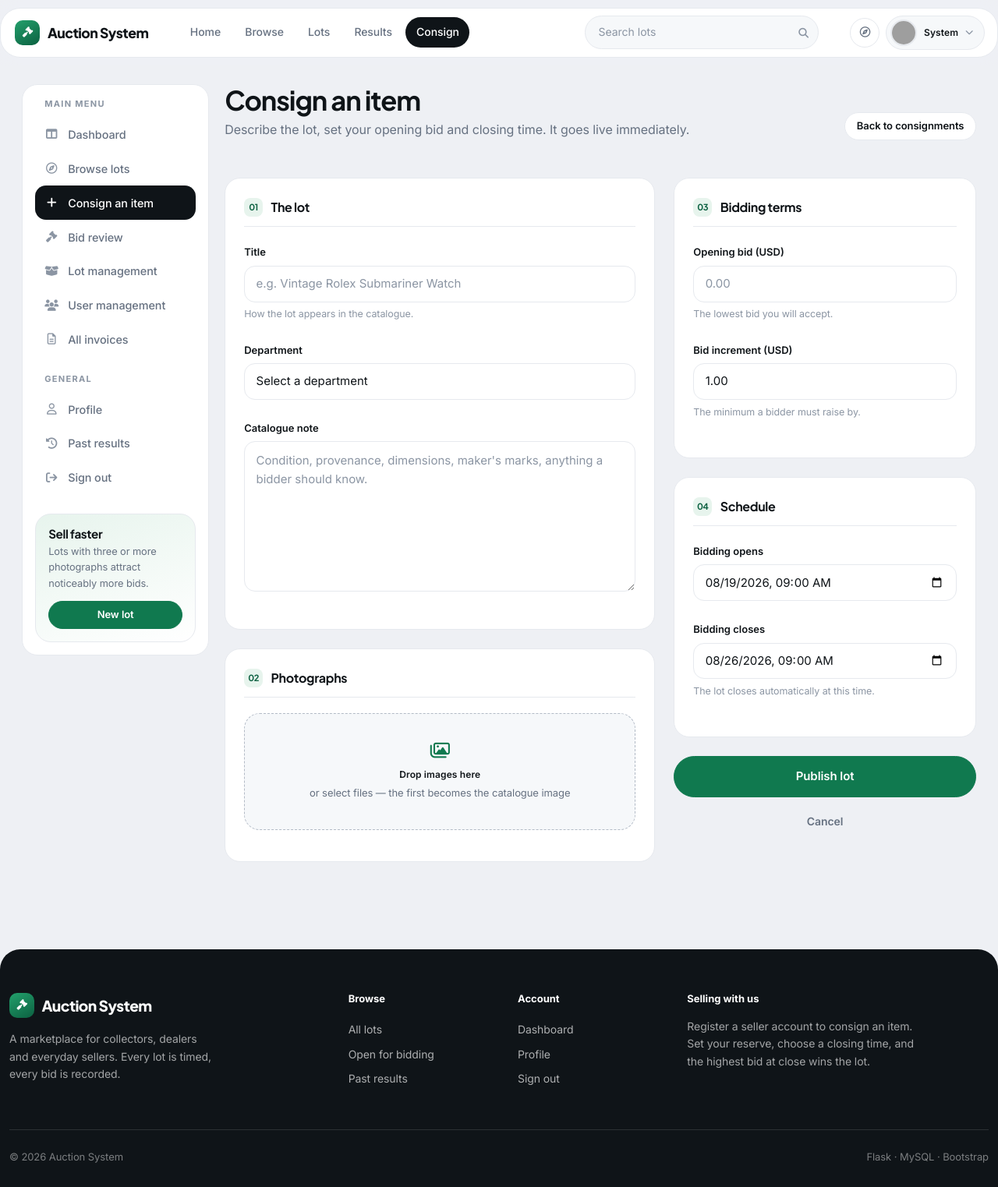
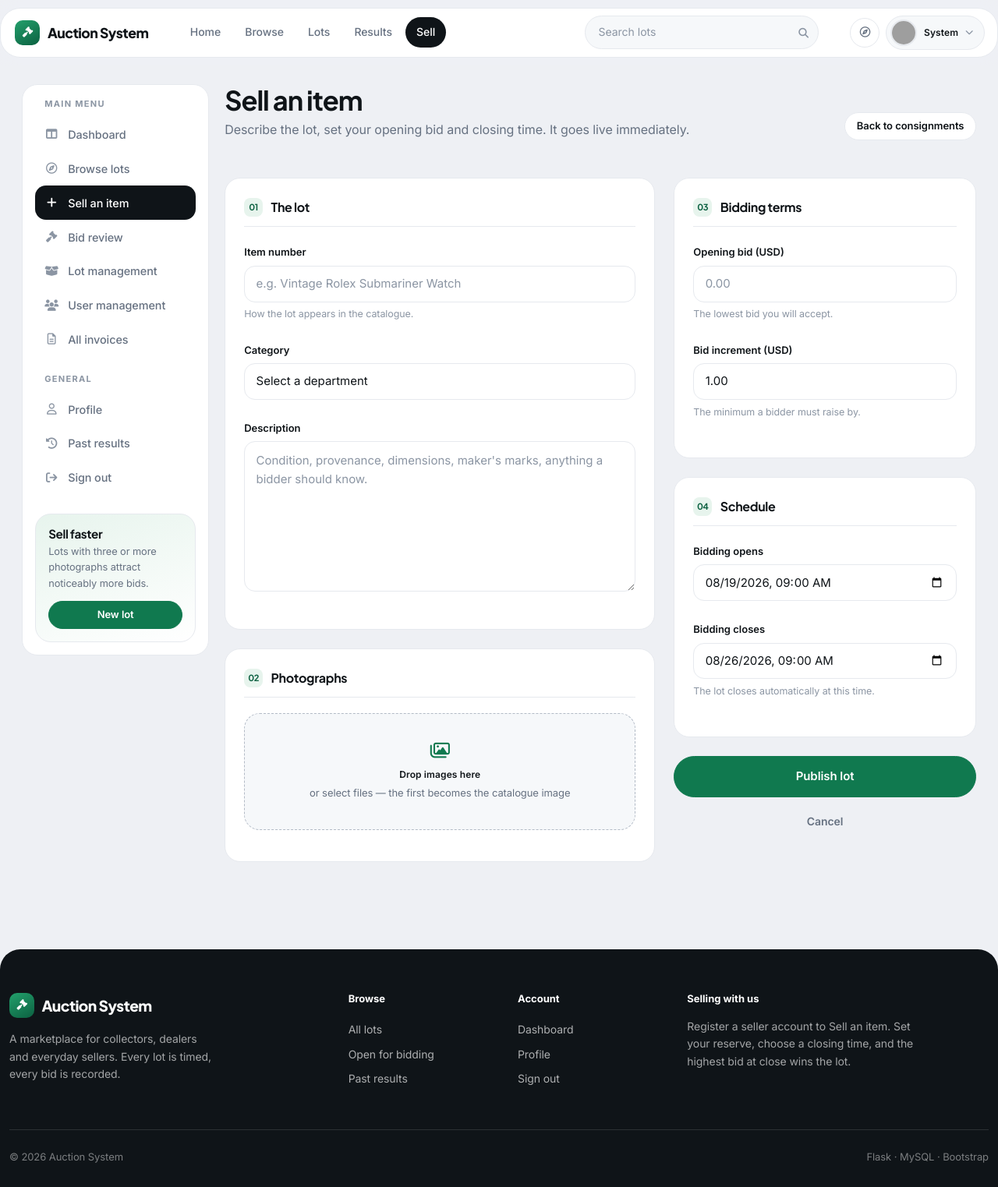
Before and after one commit to Meplodge/auction, a Flask app: page /create_auction in a window 1280 px wide. Shown: the whole page at 78% size. Run offline with Flask 3, Linux system fonts and the light colour scheme; a user stored in the database is signed in; data comes from the database, SQL or seed files in the repository; some libraries are stand-ins or nearby versions; grey boxes are pictures that could not be loaded.

Commit message:
consign_to_sell

```diff
--- a/_bidtest.py
+++ b/_bidtest.py
@@ -1,5 +1,5 @@
 """Temporary check: first bid may equal the seller's starting price."""
-import urllib.request, urllib.parse, http.cookiejar, MySQLdb
+import urllib.request, urllib.parse, http.cookiejar, MySQLdb, MySQLdb.cursors
 
 BASE = 'http://127.0.0.1:5000'
 db = MySQLdb.connect(host='localhost', user='root', passwd='', db='auction_db',
--- a/generate_docx.py
+++ b/generate_docx.py
@@ -138,7 +138,7 @@ add_paragraph(doc,
 add_heading_custom(doc, "1.5 Target Users", level=2)
 add_bullets(doc, [
     "Buyers: registered users who browse lots, place bids, manage watchlists and pay invoices.",
-    "Sellers: registered users who consign items, upload photographs and track bidding activity.",
+    "Sellers: registered users who Sell items, upload photographs and track bidding activity.",
     "Administrators: users who moderate lots, bids and accounts, and settle payments on behalf of buyers."
 ])
 
@@ -298,7 +298,7 @@ add_bullets(doc, [
 
 add_heading_custom(doc, "4.4 Seller Features", level=2)
 add_bullets(doc, [
-    "Consign new lots with title, category, description, opening bid, bid increment and closing time.",
+    "Sell new lots with title, category, description, opening bid, bid increment and closing time.",
     "Upload multiple photographs; the first image is used as the primary catalogue photo.",
     "Track all consigned lots, live lots, closed lots, watchers and total revenue.",
     "View dashboard charts showing bidding activity and earnings over the previous fourteen days."
--- a/templates/base.html
+++ b/templates/base.html
@@ -36,7 +36,7 @@
                     <li><a href="{{ url_for('search') }}">Lots</a></li>
                     <li><a href="{{ url_for('search', status='closed') }}">Results</a></li>
                     {% if current_user.is_authenticated and current_user.user_type in ['seller', 'admin'] %}
-                    <li><a href="{{ url_for('create_auction') }}">Consign</a></li>
+                    <li><a href="{{ url_for('create_auction') }}">Sell</a></li>
                     {% endif %}
                 </ul>
 
@@ -151,7 +151,7 @@
                 <div class="col-lg-4">
                     <h6>Selling with us</h6>
                     <p style="max-width:34ch">
-                        Register a seller account to consign an item. Set your reserve,
+                        Register a seller account to Sell an item. Set your reserve,
                         choose a closing time, and the highest bid at close wins the lot.
                     </p>
                     {% if not current_user.is_authenticated %}
--- a/templates/create_auction.html
+++ b/templates/create_auction.html
@@ -1,12 +1,12 @@
 {% extends "dash_base.html" %}
 
-{% block title %}Consign an item — Auction System{% endblock %}
+{% block title %}Sell an item — Auction System{% endblock %}
 
 {% block dash %}
     <header class="masthead pt-0">
         <div class="row align-items-end g-3">
             <div class="col-md-8">
-                <h1>Consign an item</h1>
+                <h1>Sell an item</h1>
                 <p class="lede">Describe the lot, set your opening bid and closing time. It goes live immediately.</p>
             </div>
             <div class="col-md-4 text-md-end">
@@ -23,7 +23,7 @@
                     <div class="fieldset-title"><span class="n">01</span><span>The lot</span></div>
 
                     <div class="mb-4">
-                        <label for="title" class="form-label">Title</label>
+                        <label for="title" class="form-label">Item number</label>
                         <input type="text" class="form-control" id="title" name="title"
                                placeholder="e.g. Vintage Rolex Submariner Watch" maxlength="255" required>
                         <div class="form-text">How the lot appears in the catalogue.</div>
@@ -31,7 +31,7 @@
                     </div>
 
                     <div class="mb-4">
-                        <label for="category" class="form-label">Department</label>
+                        <label for="category" class="form-label">Category</label>
                         <select class="form-select" id="category" name="category" required>
                             <option value="">Select a department</option>
                             {% set preset = ['Valuables and Collections', 'Home and Property',
@@ -44,7 +44,7 @@
                     </div>
 
                     <div class="mb-4">
-                        <label for="description" class="form-label">Catalogue note</label>
+                        <label for="description" class="form-label">Description</label>
                         <textarea class="form-control" id="description" name="description" rows="7"
                                   placeholder="Condition, provenance, dimensions, maker's marks, anything a bidder should know."
                                   required></textarea>
--- a/templates/dash_base.html
+++ b/templates/dash_base.html
@@ -20,7 +20,7 @@
                 </a>
                 {% if current_user.user_type in ['seller', 'admin'] %}
                 <a class="side-link {{ 'is-on' if here == '/create_auction' }}" href="{{ url_for('create_auction') }}">
-                    <i class="fas fa-plus"></i> Consign an item
+                    <i class="fas fa-plus"></i> Sell an item
                 </a>
                 {% endif %}
                 {% if current_user.user_type == 'admin' %}
@@ -58,7 +58,7 @@
             {% if current_user.user_type == 'buyer' %}
             <div class="side-promo">
                 <h6>Start selling</h6>
-                <p>Have something worth bidding on? Register a seller account and consign it.</p>
+                <p>Have something worth bidding on? Register a seller account and Sell it.</p>
                 <a href="{{ url_for('register') }}" class="btn btn-primary btn-sm btn-block">Learn more</a>
             </div>
             {% else %}
--- a/templates/index.html
+++ b/templates/index.html
@@ -40,7 +40,7 @@
                     {% if not current_user.is_authenticated %}
                         <a href="{{ url_for('register') }}" class="btn btn-outline">Open an account</a>
                     {% elif current_user.user_type in ['seller', 'admin'] %}
-                        <a href="{{ url_for('create_auction') }}" class="btn btn-outline">Consign an item</a>
+                        <a href="{{ url_for('create_auction') }}" class="btn btn-outline">Sell an item</a>
                     {% else %}
                         <a href="{{ url_for('buyer_dashboard') }}" class="btn btn-outline">Your dashboard</a>
                     {% endif %}
@@ -149,7 +149,7 @@
             {{ blank('fa-gavel', 'No lots in this sale',
                      'Nothing is open for bidding just yet. Please check back shortly.',
                      url_for('create_auction') if current_user.is_authenticated and current_user.user_type in ['seller','admin'] else url_for('register'),
-                     'Consign an item' if current_user.is_authenticated and current_user.user_type in ['seller','admin'] else 'Open an account') }}
+                     'Sell an item' if current_user.is_authenticated and current_user.user_type in ['seller','admin'] else 'Open an account') }}
         {% endif %}
     </section>
 
@@ -167,7 +167,7 @@
             <div class="col-lg-8">
                 <div class="panel stack-lines px-3">
                     {% set steps = [
-                        ('01', 'Register', 'Open a buyer account to bid, or a seller account to consign your own items. It takes a minute.'),
+                        ('01', 'Register', 'Open a buyer account to bid, or a seller account to Sell your own items. It takes a minute.'),
                         ('02', 'Browse the sale', 'Filter by department, price or closing time. Save the lots you want to follow.'),
                         ('03', 'Place your bid', 'Bid above the current price by at least the stated increment. You can raise it any time before the close.'),
                         ('04', 'Settle up', 'Win the lot and the invoice appears in your account, ready to pay.')
--- a/templates/register.html
+++ b/templates/register.html
@@ -4,7 +4,7 @@
 
 {% block card_class %}is-wide{% endblock %}
 
-{% block quote %}&ldquo;Simply all the tools that my team and I need to consign, price and close a sale.&rdquo;{% endblock %}
+{% block quote %}&ldquo;Simply all the tools that my team and I need to Sell, price and close a sale.&rdquo;{% endblock %}
 {% block quote_name %}Daniel Mabika{% endblock %}
 {% block quote_role %}Dealer, Harare Fine Art{% endblock %}
 
@@ -65,7 +65,7 @@
             <label for="user_type">I am registering to</label>
             <select class="form-select" id="user_type" name="user_type" required>
                 <option value="buyer">Bid on lots &mdash; buyer account</option>
-                <option value="seller">Consign and sell &mdash; seller account</option>
+                <option value="seller">Sell and sell &mdash; seller account</option>
             </select>
         </div>
     </div>
--- a/templates/seller_dashboard.html
+++ b/templates/seller_dashboard.html
@@ -18,7 +18,7 @@
             </div>
             <div class="col-md-4 text-md-end">
                 <a href="{{ url_for('create_auction') }}" class="btn btn-primary btn-sm">
-                    <i class="fas fa-plus"></i> Consign an item
+                    <i class="fas fa-plus"></i> Sell an item
                 </a>
             </div>
         </div>
@@ -124,7 +124,7 @@
         {% else %}
             {{ blank('fa-box-open', 'Nothing consigned yet',
                      'List your first item and it will appear in the next sale.',
-                     url_for('create_auction'), 'Consign an item') }}
+                     url_for('create_auction'), 'Sell an item') }}
         {% endif %}
         </div>
     </section>
```
